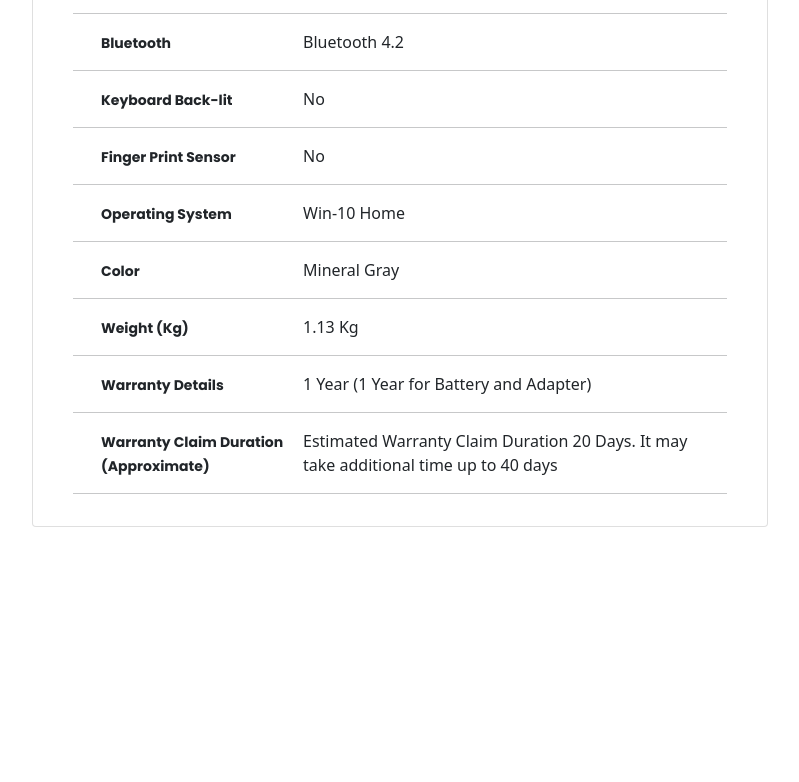
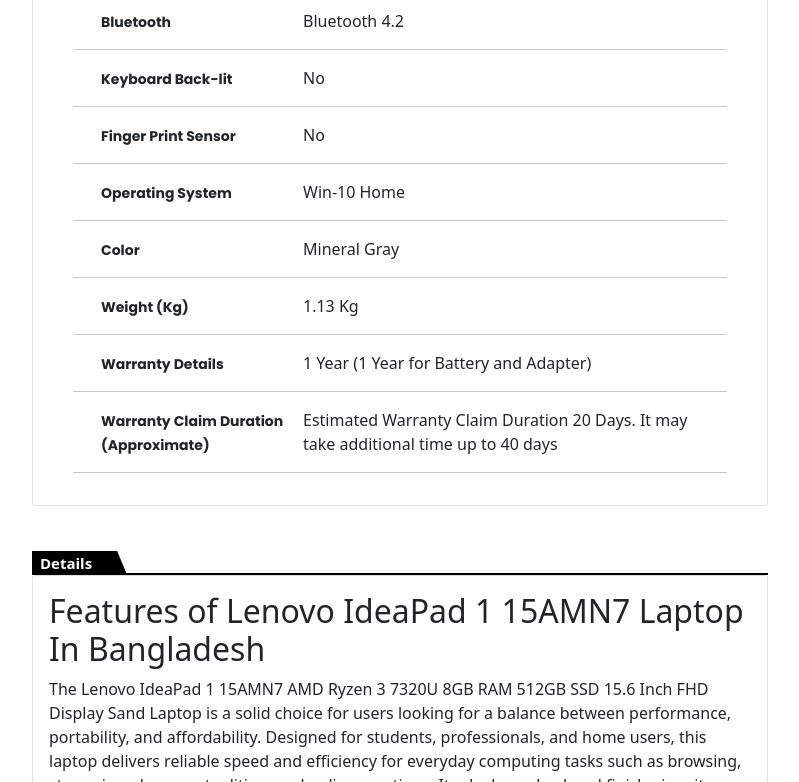
Before and after one commit to dev-sumon/rayhan-s-e-com, a plain HTML site: page laptop.html in a window 1280 px wide. Shown: the part 2018-2800 px from the top of the page, without its empty margins (50-849 px from the left). Before the commit the page ends 2635 px from the top, so only its background shows below. Drawn offline with nearby package versions, Linux system fonts and the light colour scheme.

Commit message:
details added

```diff
--- a/laptop.html
+++ b/laptop.html
@@ -147,13 +147,6 @@
                         </div>
                     </div>
                     <div class="desc">
-                        <!-- <div class="sub_deadig">
-                            <h4>Dimension of Single Bed:</h4>
-                        </div>
-                        <p>
-                            Length: 78 inches, Width: 38 inches, Back Board Height: 24 inches, Bed Seat Height: 15
-                            inches.
-                        </p> -->
                         <div class="sub_deading">
                             <h4>Quick Overview</h4>
                         </div>
@@ -164,39 +157,11 @@
                                 <li>RAM: 8GB RAM, Storage: 512GB SSD</li>
                                 <li>Display: 14" FHD (1920 x 1080)</li>
                                 <li>Features: LED Backlight, Fingerprint</li>
-                                <!-- <li>Workstation partition Bangladesh</li>
-                                <li>Modular workstation divider BD</li>
-                                <li>Office workstation partition price in BD</li>
-                                <li>Office partition board online BD</li>
-                                <li>Workstation privacy panel price BD</li>
-                                <li>Modular workstation partition Dhaka</li>
-                                <li>Fitment Craft workstation partition</li>
-                                <li>Fitment Craft modular partition BD</li> -->
                             </ul>
                         </div>
-                        <!-- <div class="features">
-                            <p>Premium Build Quality – Crafted with High Quality laminated board (LB),Poly foam & Fabric
-                            </p>
-                            <p>both sides rounded for a smooth finish , good outfit and safety.</p>
-                            <p>Sturdy & Long-Lasting – Built to last with high-quality accessories.</p>
-                            <p>Elegant Color Options – Choose from Ivory, Mustard, or Blue to match your office theme.
-                            </p>
-                            <p>Ergonomic Design – Provides separation and focus without blocking collaboration.</p>
-                            <p>Easy to Install – Hassle-free setup with durable fittings included.</p>
-                        </div> -->
-                        <!-- <div class="dimensions">
-                            <p><b>Length:</b> 1100 mm (3.77 feet)</p>
-                            <p><b>Height:</b> 300 mm (0.98 feet)</p>
-                            <p><b>Thickness:</b> 18 mm</p>
-                        </div>
-                        <div class="sub_deading">
-                            <h4>Care Instructions</h4>
-                        </div> -->
-
                     </div>
                 </div>
             </div>
-
         </div>
     </section>
     <section class="mt-5">
@@ -204,7 +169,11 @@
             <div class="laptop_details">
                 <div class="row">
                     <div class="col-lg-8 col-12">
-                        <ul class="nav nav-tabs" id="myTab">
+                        <h2 class="details-header-text">
+                            <span>Details</span>
+                        </h2>
+                        <div class="home-header-line"></div>
+                        <!-- <ul class="nav nav-tabs" id="myTab">
                             <li class="nav-item">
                                 <button class="nav-link nav-link-tab active" id="spec-tab">Specifications</button>
                             </li>
@@ -217,7 +186,7 @@
                             <li class="nav-item">
                                 <button class="nav-link nav-link-tab active" id="spec-tab">Specifications</button>
                             </li>
-                        </ul>
+                        </ul> -->
                         <div class="specification-table table-responsive">
                             <div class="card">
                                 <div class="card-body">
@@ -760,6 +729,36 @@
                                 </div>
                             </div>
                         </div>
+                        <div class="spec-details mt-5">
+                            <div class="">
+                                <div class="row">
+                                    <div class="col-lg-12">
+                                        <h2 class="details-header-text">
+                                            <span>Details</span>
+                                        </h2>
+                                        <div class="home-header-line"></div>
+                                    </div>
+                                    <div class="col-12">
+                                        <div class="card">
+                                            <div class="card-body details-tab seo-footer" itemscope="description">
+                                                <h2>Features of Lenovo IdeaPad 1 15AMN7 Laptop In Bangladesh</h2>
+                                                <p data-block-id="50b7683c-ecbd-4d50-9655-1b7c3a074dbc">
+                                                    The Lenovo IdeaPad 1 15AMN7 AMD Ryzen 3 7320U 8GB RAM 512GB SSD
+                                                    15.6 Inch FHD Display Sand Laptop is a solid choice for users
+                                                    looking for a balance between performance, portability, and
+                                                    affordability. Designed for students, professionals, and home
+                                                    users, this laptop delivers reliable speed and efficiency for
+                                                    everyday computing tasks such as browsing, streaming, document
+                                                    editing, and online meetings. Its sleek sand-colored finish
+                                                    gives it a stylish look that stands out from traditional
+                                                    designs.
+                                                </p>
+                                            </div>
+                                        </div>
+                                    </div>
+                                </div>
+                            </div>
+                        </div>
                     </div>
                     <div class="col-lg-4 col-12" id="similar_products_section">
                         <div>
--- a/styles/style.css
+++ b/styles/style.css
@@ -1064,6 +1064,20 @@ footer p {
     font-weight: 700;
     color: #000;
 }
+.details-header-text span {
+    background-color: #000;
+    padding: 2px 40px 2px 8px;
+    color: #fff;
+    clip-path: polygon(0 0,85% 0,95% 100%,0% 100%);
+}
+.details-header-text {
+    font-size: 15px;
+    font-weight: 700;
+}
+.home-header-line {
+    border-bottom: 2px solid #000;
+    margin-top: -7px;
+}
 .laptop_details #similar_products_section .list-view-details .button a{
 
 }
```
